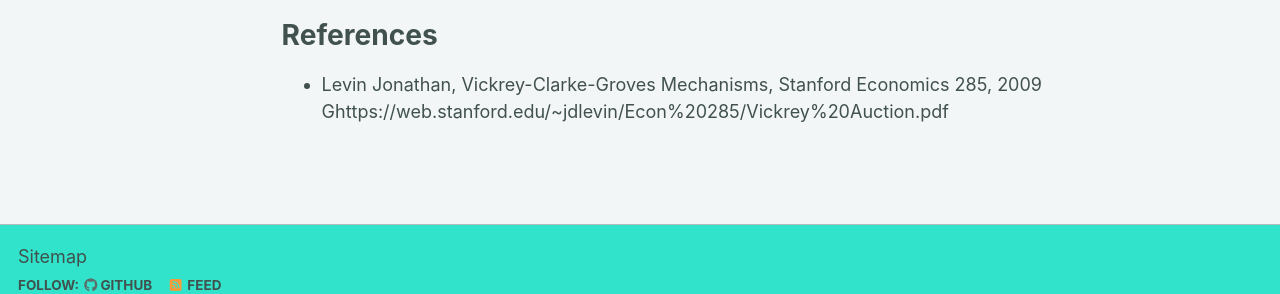
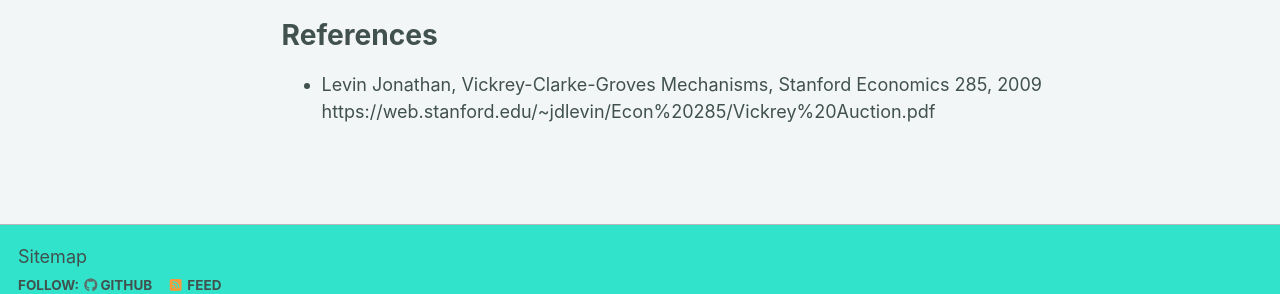
Before and after one commit to dhrubo404/dhrubo404.github.io, a Jekyll site: the page built from _pages/writeups/01_Week_1.md, in a window 1280 px wide and 900 px high, scrolled down 1281 px. Shown: the part 538-832 px from the top of the window. Built offline with Jekyll 4.4.1, drawn with Linux system fonts in a browser that asks for light colours; a script bundle is joined from its source files by our own code; library files that are not in the unit come from our copies; part of the change alters nothing that is shown.

Commit message:
Update VCG writeups [auto]

```diff
--- a/_pages/writeups/01_Week_1.md
+++ b/_pages/writeups/01_Week_1.md
@@ -56,4 +56,4 @@ Simulation infrastructure is reusable. The current framework can be extended to
 - Attempt simulation of the simplest version of that model
 
 # References
-- Levin Jonathan, Vickrey-Clarke-Groves Mechanisms, Stanford Economics 285, 2009 Ghttps://web.stanford.edu/~jdlevin/Econ%20285/Vickrey%20Auction.pdf
+- Levin Jonathan, Vickrey-Clarke-Groves Mechanisms, Stanford Economics 285, 2009 https://web.stanford.edu/~jdlevin/Econ%20285/Vickrey%20Auction.pdf
```
